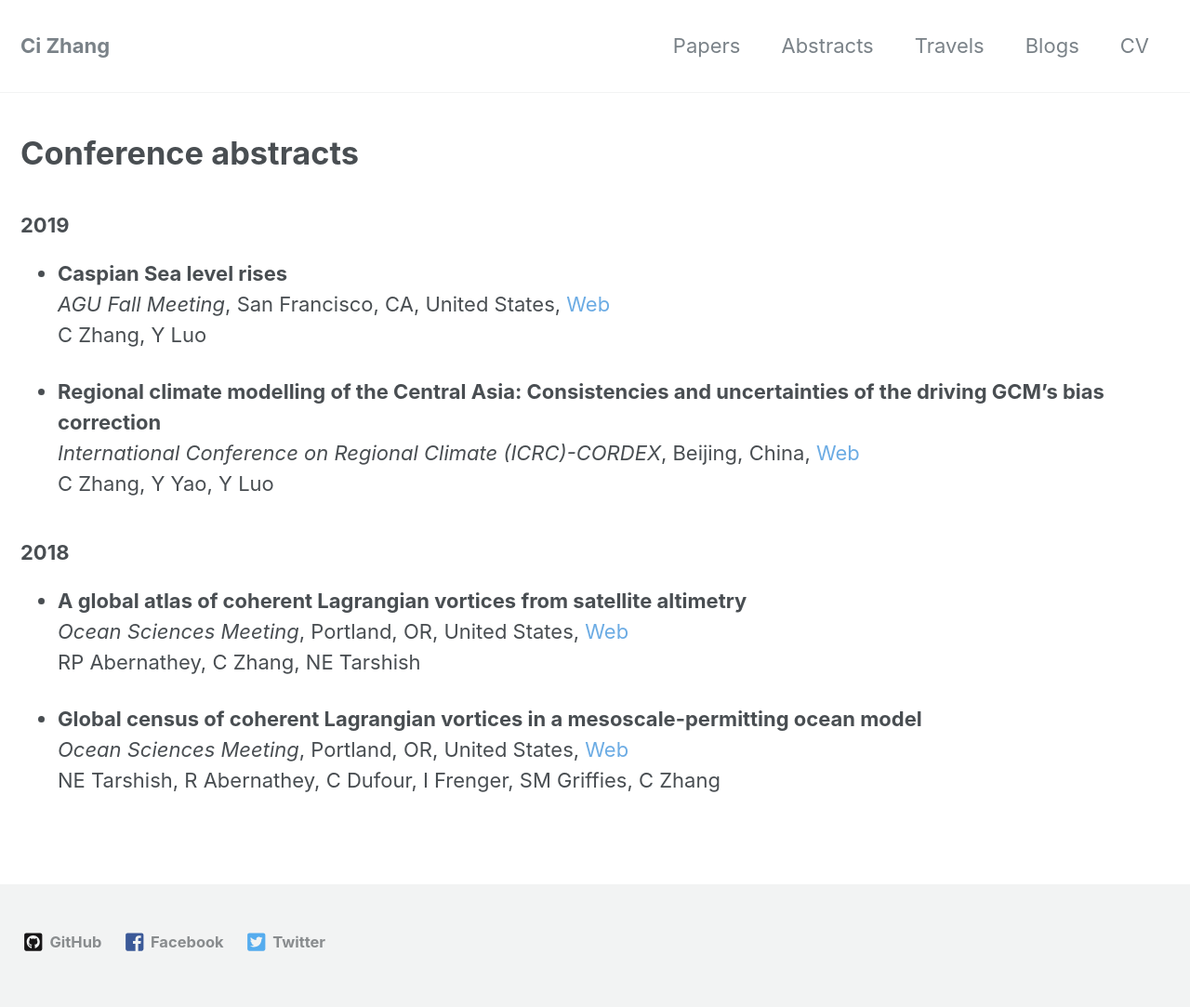
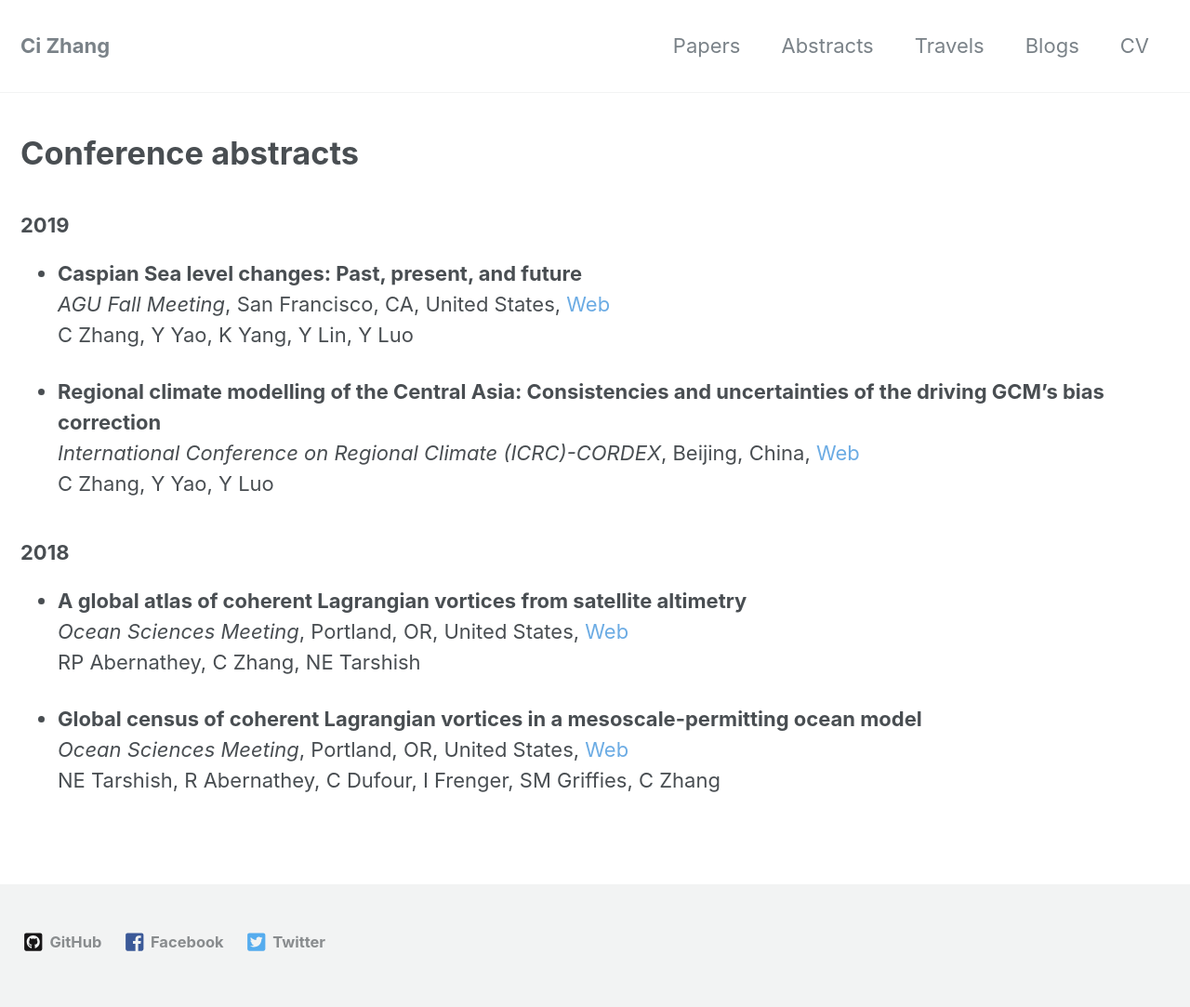
Before and after one commit to ci-zhang/ci-zhang.github.io, a Jekyll site: the page built from _pages/abstracts.md, in a window 1280 px wide. Shown: the whole page at 93% size. Built offline with Jekyll 4.4.1, drawn with Linux system fonts in a browser that asks for light colours; nearby versions of some CDN libraries; a style sheet for code colours, icons or effects is not loaded.

Commit message:
Update abstracts.md

```diff
--- a/_pages/abstracts.md
+++ b/_pages/abstracts.md
@@ -7,9 +7,9 @@ layout: space
 
 ### 2019
 
-* **Caspian Sea level rises**
+* **Caspian Sea level changes: Past, present, and future**
   *AGU Fall Meeting*, San Francisco, CA, United States, [Web][w4]
-  C Zhang, Y Luo
+  C Zhang, Y Yao, K Yang, Y Lin, Y Luo
 
   [w4]: https://www2.agu.org/fall-meeting
 
```
